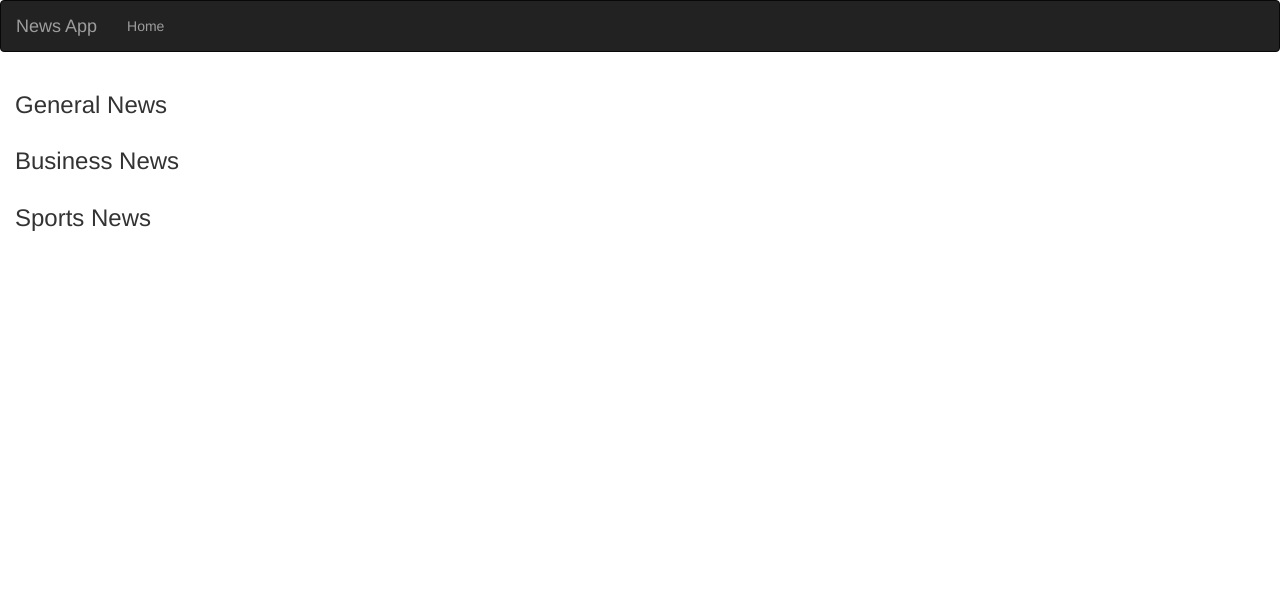
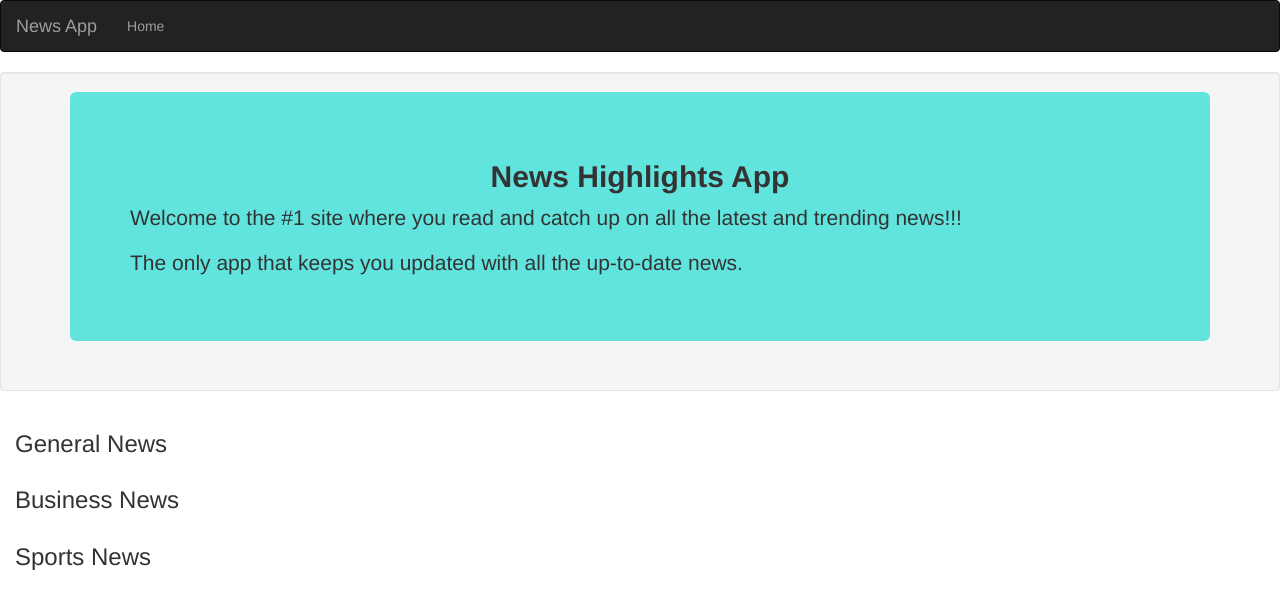
Before and after one commit to Ephraim-Kamau/Newsapp, a Flask app: template app/templates/index.html in a window 1280 px wide. Shown: the top 609 px of the page. Run offline with Flask 2, Linux system fonts and the light colour scheme; the template is opened without the code that fills it, so the values that code supplies are empty; some libraries are stand-ins or nearby versions.

Commit message:
Add a jumbotron at the top of the home page

```diff
--- a/app/main/views.py
+++ b/app/main/views.py
@@ -23,7 +23,7 @@ def index():
 def new(id):
 
     '''
-    View movie page function that returns the movie details page and its data
+    View news page function that returns the news details page and its data
     '''
     new = get_news_item(id)
     title = f'{new.title}'
--- a/app/templates/index.html
+++ b/app/templates/index.html
@@ -19,6 +19,17 @@
     <body>
         <!-- Content block -->
         {% block content %}
+
+        <div class = "well">
+            <div class="container">
+
+            <div class = "jumbotron" style="background-color:rgba(14, 219, 209, 0.637)">
+                <h2 class="jumboheading" style="text-align:center"> <strong>News Highlights App</strong> </h2>
+                    <p class="welcome" >Welcome to the #1 site where you read and catch up on all the latest and trending news!!!</p>
+                    <p class="welcome">The only app that keeps you updated with all the up-to-date news.</p>
+            </div>
+        </div>
+        </div>
 
          <!-- General news section  -->
          <div class ="container-fluid">
@@ -55,6 +66,7 @@
         {% endblock %}
         </div>
 
+
 </div>
     </body>
 </html>
```
